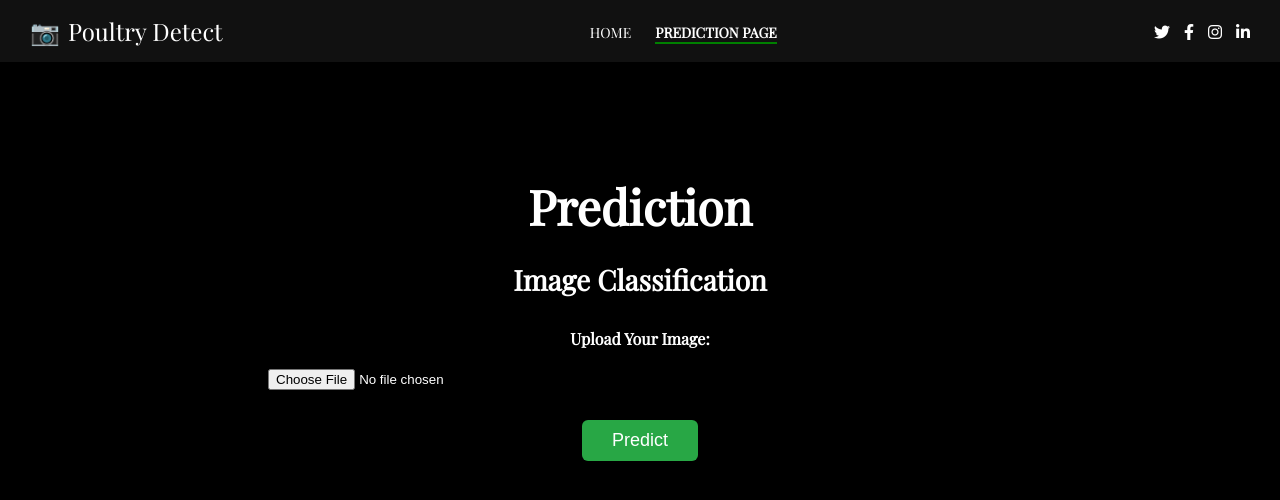
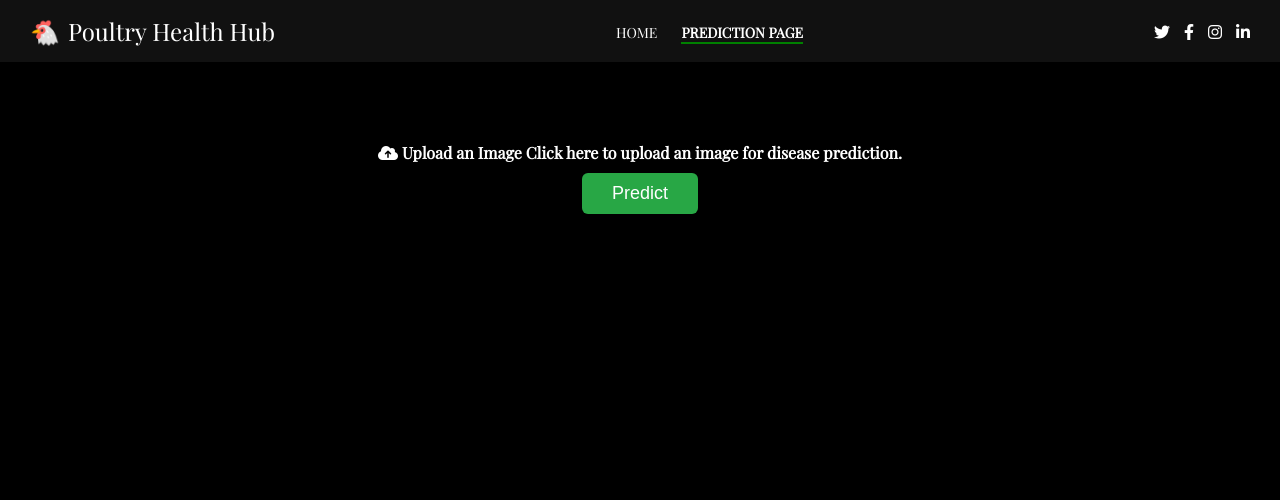
Before and after one commit to kalyan09122003/Transferring-learning-for-Classification-of-Poultry-Disease, a Flask app: page /predict_page in a window 1280 px wide. Shown: the top 500 px of the page. Run offline with Flask 3, Linux system fonts and the light colour scheme.

Commit message:
Update prediction.html

```diff
--- a/templates/prediction.html
+++ b/templates/prediction.html
@@ -3,23 +3,21 @@
 <head>
   <meta charset="UTF-8">
   <meta name="viewport" content="width=device-width, initial-scale=1.0">
-  <title>Prediction - Poultry Detect</title>
+  <title>Prediction - Poultry Health Hub</title>
   <link rel="stylesheet" href="/static/style.css">
   <link href="https://fonts.googleapis.com/css2?family=Playfair+Display&display=swap" rel="stylesheet">
- <!-- Font Awesome CDN -->
   <link rel="stylesheet" href="https://cdnjs.cloudflare.com/ajax/libs/font-awesome/6.4.0/css/all.min.css">
 </head>
 <body>
   <header>
     <div class="logo">
-      <span class="camera-icon">📷</span>
-      <span>Poultry Detect</span>
+      <span class="camera-icon">🐔</span>
+      <span>Poultry Health Hub</span>
     </div>
     <nav>
       <a href="/">Home</a>
       <a href="#" class="active">Prediction Page</a>
     </nav>
-    <!-- Social Media Icons -->
     <div class="social-icons">
       <a href="https://twitter.com" target="_blank"><i class="fab fa-twitter"></i></a>
       <a href="https://facebook.com" target="_blank"><i class="fab fa-facebook-f"></i></a>
@@ -29,15 +27,18 @@
   </header>
 
   <main>
-    <h1>Prediction</h1>
-    <h2>Image Classification</h2>
+    <div class="upload-section-container">
+      <form class="upload-form" method="POST" enctype="multipart/form-data" action="/predict">
+        <label for="file-upload" class="upload-area">
+          <i class="fas fa-cloud-upload-alt upload-icon"></i>
+          <span class="upload-text">Upload an Image</span>
+          <span class="upload-subtext">Click here to upload an image for disease prediction.</span>
+          <input type="file" id="file-upload" name="file" accept="image/*" required style="display: none;">
+        </label>
+        <button type="submit" class="predict-button">Predict</button>
+      </form>
+    </div>
+  </main>
 
-    <form class="upload-form" method="POST" enctype="multipart/form-data" action="/predict">
-      <label for="file">Upload Your Image:</label>
-      <input type="file" id="file" name="file" required>
-      <br>
-      <button type="submit">Predict</button>
-    </form>
-  </main>
-</body>
+  </body>
 </html>
```
